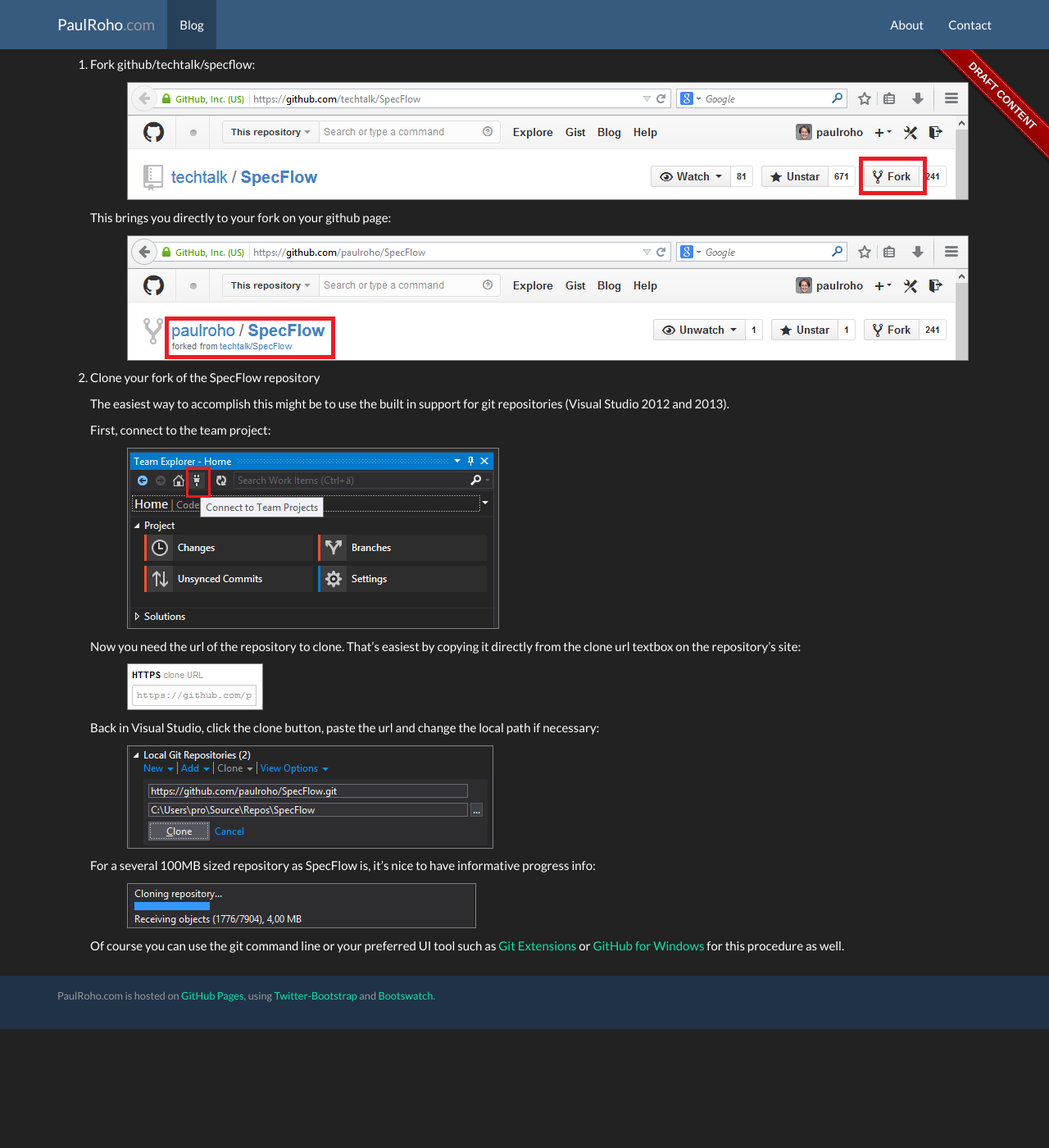
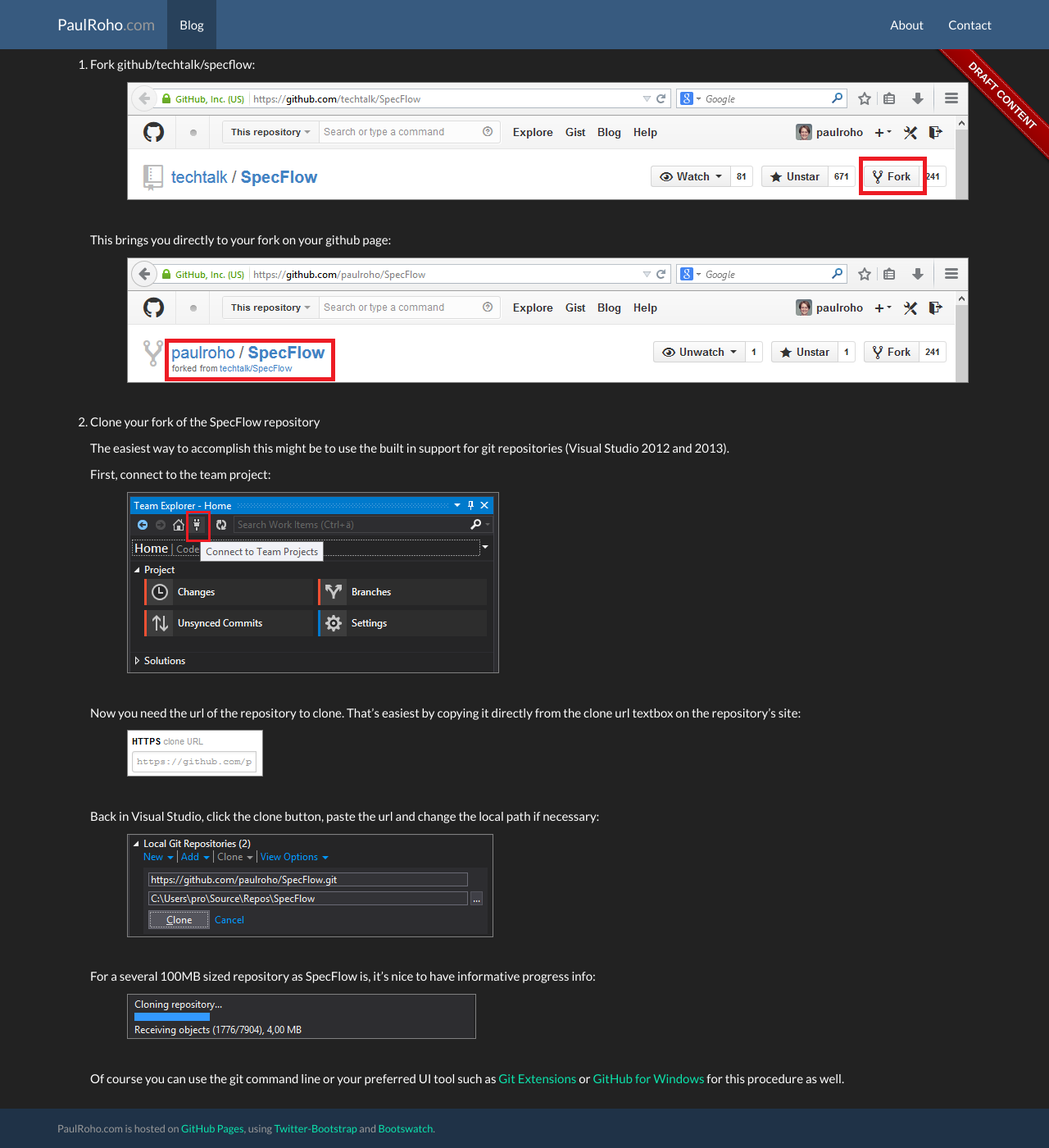
Before and after one commit to paulroho/paulroho.github.io, a Jekyll site: the page built from _posts/2014-05-30-Contributing-to-Specflow.md, in a window 1280 px wide and 1400 px high, scrolled down 211 px. Shown: the whole window at 82% size. Built offline with Jekyll 4.4.1, drawn with Linux system fonts in a browser that asks for light colours; nearby versions of some CDN libraries; before the commit the page ends 1466 px from its top, so only the background shows below that.

Commit message:
Added bottom margin for image paragraphs

```diff
--- a/stylesheets/paulroho.css
+++ b/stylesheets/paulroho.css
@@ -46,10 +46,12 @@
 
 .container p.image {
 	margin-left: .5em;
+    margin-bottom:2em;
 }
 @media screen and (min-width: 768px) {
 	.container p.image {
 		margin-left: 3em;
+        margin-bottom:2.5em;
 	}
 }
 
```
